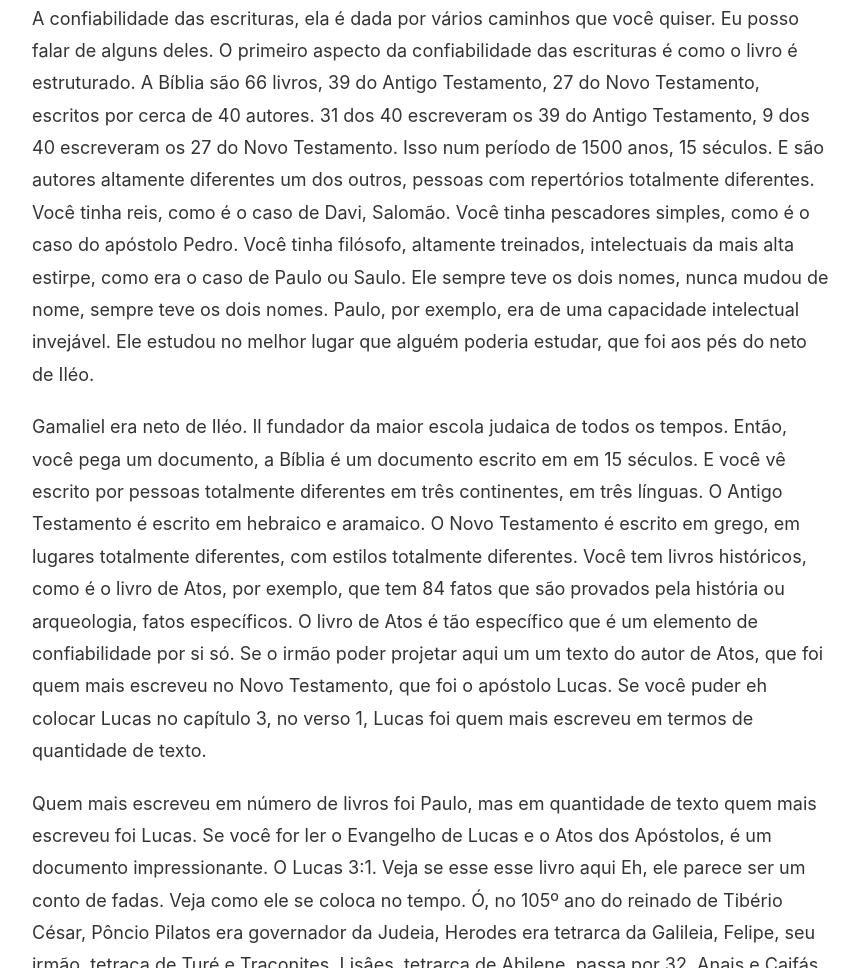
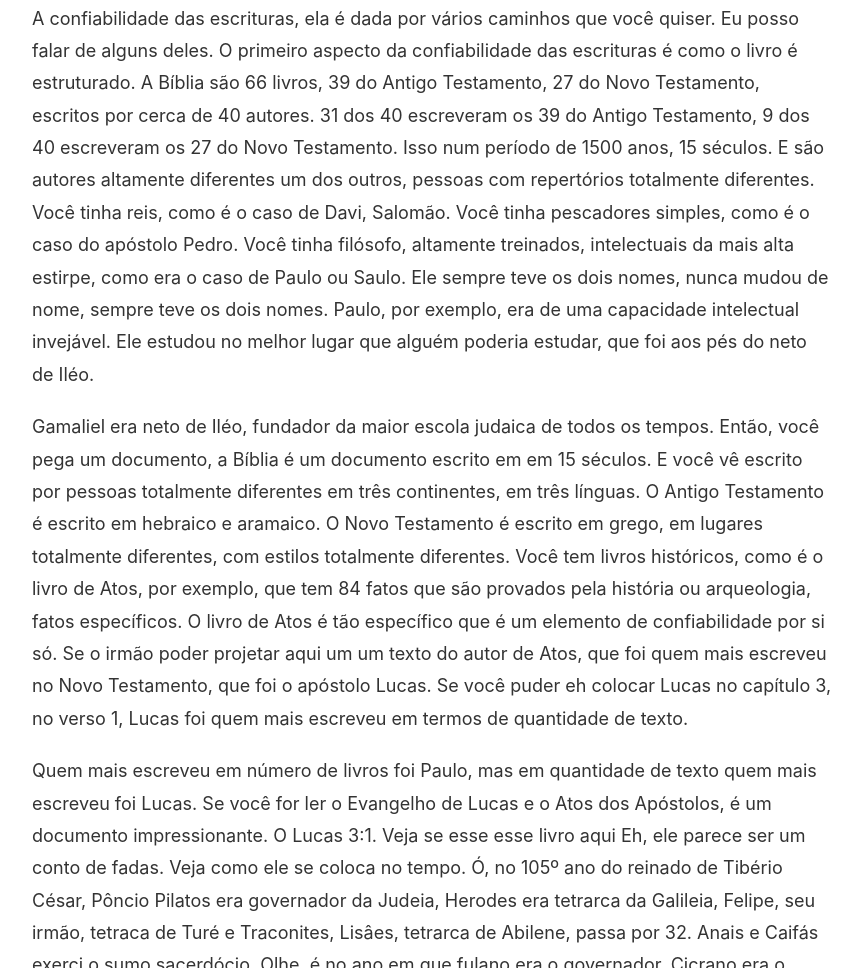
Before and after one commit to segtenmartins/veracidadedabiblia, a plain HTML site: page index.html in a window 1280 px wide. Shown: the part 297-1265 px from the top of the page, without its empty margins (208-1069 px from the left). Drawn offline with Linux system fonts and the light colour scheme.

Commit message:
Update index.html

```diff
--- a/index.html
+++ b/index.html
@@ -52,7 +52,7 @@
 
     <p>A confiabilidade das escrituras, ela é dada por vários caminhos que você quiser. Eu posso falar de alguns deles. O primeiro aspecto da confiabilidade das escrituras é como o livro é estruturado. A Bíblia são 66 livros, 39 do Antigo Testamento, 27 do Novo Testamento, escritos por cerca de 40 autores. 31 dos 40 escreveram os 39 do Antigo Testamento, 9 dos 40 escreveram os 27 do Novo Testamento. Isso num período de 1500 anos, 15 séculos. E são autores altamente diferentes um dos outros, pessoas com repertórios totalmente diferentes. Você tinha reis, como é o caso de Davi, Salomão. Você tinha pescadores simples, como é o caso do apóstolo Pedro. Você tinha filósofo, altamente treinados, intelectuais da mais alta estirpe, como era o caso de Paulo ou Saulo. Ele sempre teve os dois nomes, nunca mudou de nome, sempre teve os dois nomes. Paulo, por exemplo, era de uma capacidade intelectual invejável. Ele estudou no melhor lugar que alguém poderia estudar, que foi aos pés do neto de Iléo.</p>
 
-    <p>Gamaliel era neto de Iléo. Il fundador da maior escola judaica de todos os tempos. Então, você pega um documento, a Bíblia é um documento escrito em em 15 séculos. E você vê escrito por pessoas totalmente diferentes em três continentes, em três línguas. O Antigo Testamento é escrito em hebraico e aramaico. O Novo Testamento é escrito em grego, em lugares totalmente diferentes, com estilos totalmente diferentes. Você tem livros históricos, como é o livro de Atos, por exemplo, que tem 84 fatos que são provados pela história ou arqueologia, fatos específicos. O livro de Atos é tão específico que é um elemento de confiabilidade por si só. Se o irmão poder projetar aqui um um texto do autor de Atos, que foi quem mais escreveu no Novo Testamento, que foi o apóstolo Lucas. Se você puder eh colocar Lucas no capítulo 3, no verso 1, Lucas foi quem mais escreveu em termos de quantidade de texto.</p>
+    <p>Gamaliel era neto de Iléo, fundador da maior escola judaica de todos os tempos. Então, você pega um documento, a Bíblia é um documento escrito em em 15 séculos. E você vê escrito por pessoas totalmente diferentes em três continentes, em três línguas. O Antigo Testamento é escrito em hebraico e aramaico. O Novo Testamento é escrito em grego, em lugares totalmente diferentes, com estilos totalmente diferentes. Você tem livros históricos, como é o livro de Atos, por exemplo, que tem 84 fatos que são provados pela história ou arqueologia, fatos específicos. O livro de Atos é tão específico que é um elemento de confiabilidade por si só. Se o irmão poder projetar aqui um um texto do autor de Atos, que foi quem mais escreveu no Novo Testamento, que foi o apóstolo Lucas. Se você puder eh colocar Lucas no capítulo 3, no verso 1, Lucas foi quem mais escreveu em termos de quantidade de texto.</p>
 
     <p>Quem mais escreveu em número de livros foi Paulo, mas em quantidade de texto quem mais escreveu foi Lucas. Se você for ler o Evangelho de Lucas e o Atos dos Apóstolos, é um documento impressionante. O Lucas 3:1. Veja se esse esse livro aqui Eh, ele parece ser um conto de fadas. Veja como ele se coloca no tempo. Ó, no 105º ano do reinado de Tibério César, Pôncio Pilatos era governador da Judeia, Herodes era tetrarca da Galileia, Felipe, seu irmão, tetraca de Turé e Traconites, Lisâes, tetrarca de Abilene, passa por 32. Anais e Caifás exerci o sumo sacerdócio. Olhe, é no ano em que fulano era o governador, Cicrano era o prefeito, não sei quem era o presidente da Câmara, não sei quem era o bispo da cidade. Muito detalhe. Só existe um ano que satisfaz tudo isso. Foi Nesse ano que veio a palavra de Deus a a João e filho de Zacarias no deserto, esse ano só pode ser o ano 29 depois de Cristo. Isso aqui são autoridades que são conhecidas pela história secular. Volte para Lucas 3:1, por favor.</p>
 
```
